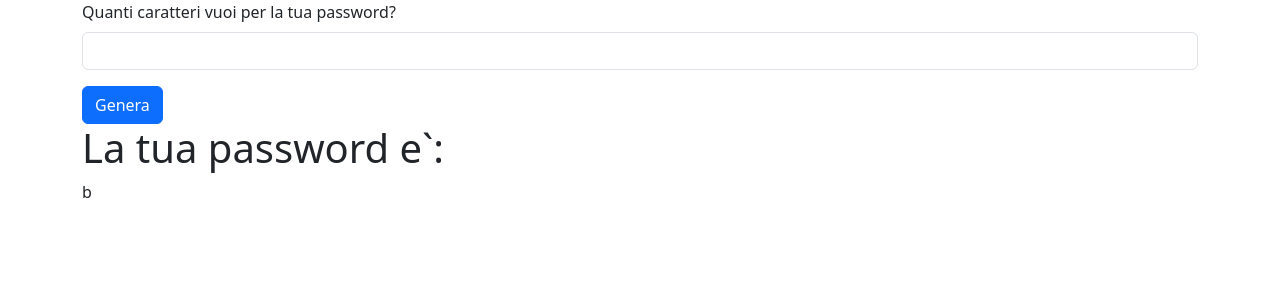
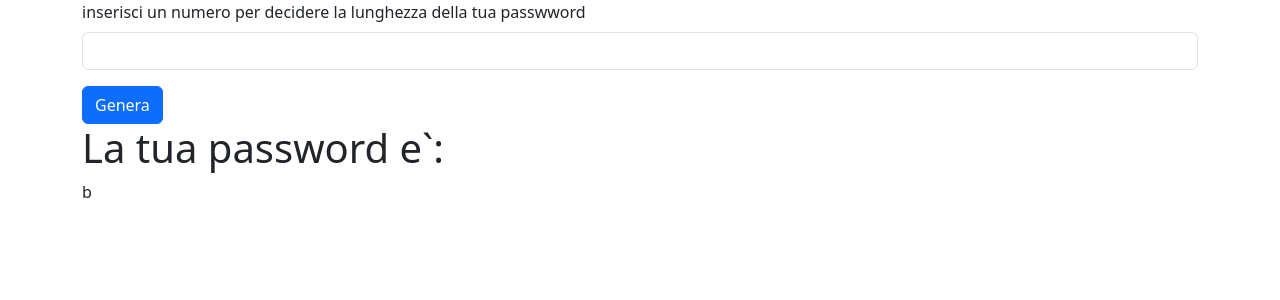
Before and after one commit to Matteo-Nesti/php-strong-password-generator, a PHP site: page /?characters_number=1 in a window 1280 px wide. Shown: the top 300 px of the page. Run offline with PHP 8.4, Linux system fonts and the light colour scheme.

Commit message:
fix control for funcion

```diff
--- a/functions/random_character_generator.php
+++ b/functions/random_character_generator.php
@@ -1,17 +1,18 @@
 <?php
-$message = '';
 
-if (is_numeric($characters_number)) {
 
-    function random_password_generator($lenght)
-    {
+
+function random_password_generator($lenght)
+{
+    if (is_numeric($lenght)) {
+
         $characters_str = 'abcdefgh!@#ABCtuvwD345678EFGH$%^RSTU&*ijklmoLMNOPpqrsxyzIJKQVWXYZ1290';
         $random_str = '';
         for ($i = 0; $i < $lenght; $i++) {
             $random_str .= $characters_str[rand(0, $lenght)];
         }
         return $random_str;
+    } else {
+        return 'valori non validi';
     }
-} else {
-    return $message = 'valori non validi';
 }
--- a/index.php
+++ b/index.php
@@ -1,5 +1,5 @@
 <?php
-$characters_number = $_GET['characters_number'] ?? '';
+$characters_number = $_GET['characters_number'];
 
 include __DIR__ . '/./functions/random_character_generator.php';
 ?>
@@ -19,8 +19,10 @@ include __DIR__ . '/./functions/random_character_generator.php';
 
         <form novalidate>
             <div class="mb-3">
-                <label for="password_generator" class="form-label">Quanti caratteri vuoi per la tua password?</label>
-                <input type="number" class="form-control" id="password_generator" name="characters_number">
+                <label for="password_generator" class="form-label">
+                    inserisci un numero per decidere la lunghezza della tua passwword
+                </label>
+                <input type="text" class="form-control" id="password_generator" name="characters_number">
             </div>
 
             <button type="submit" class="btn btn-primary">Genera</button>
@@ -28,7 +30,7 @@ include __DIR__ . '/./functions/random_character_generator.php';
 
         <h1>La tua password e`:</h1>
         <p>
-            <?= random_password_generator($characters_number) ?>
+            <?= $characters_number ? random_password_generator($characters_number) : '' ?>
         </p>
     </div>
 </body>
```
